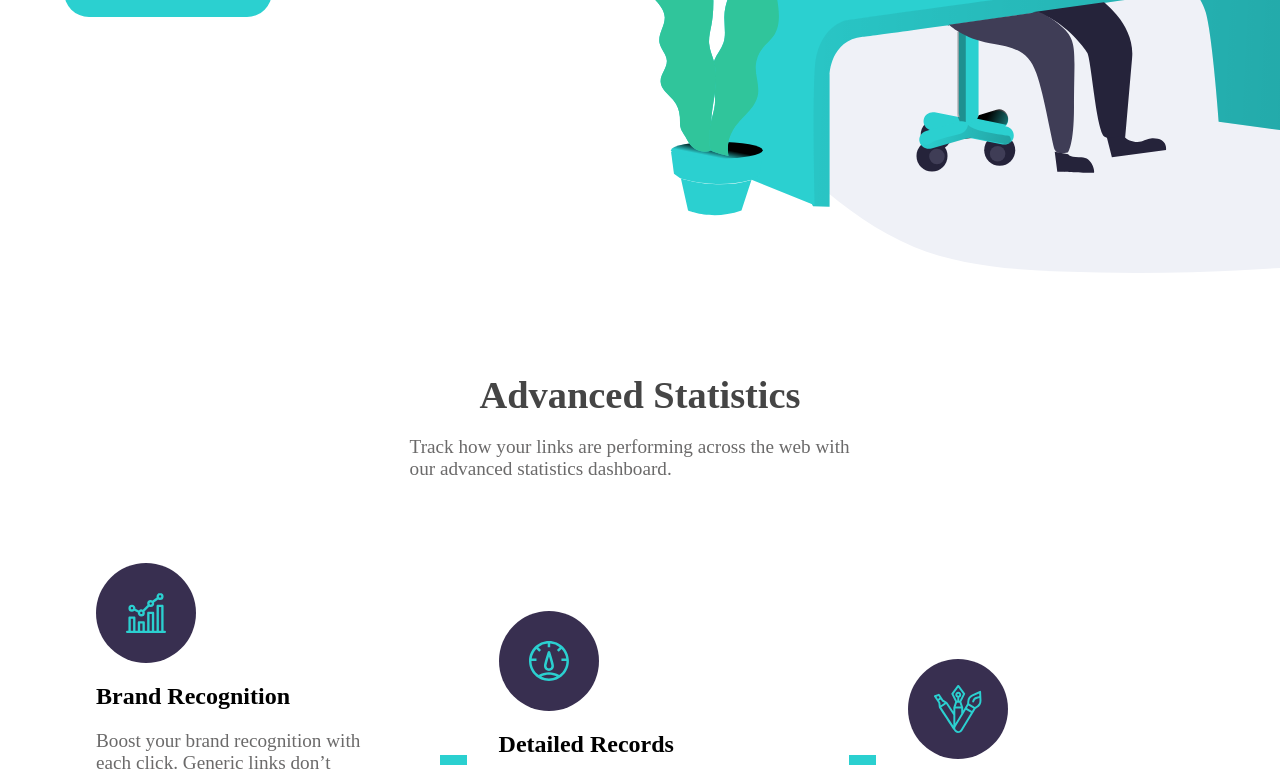
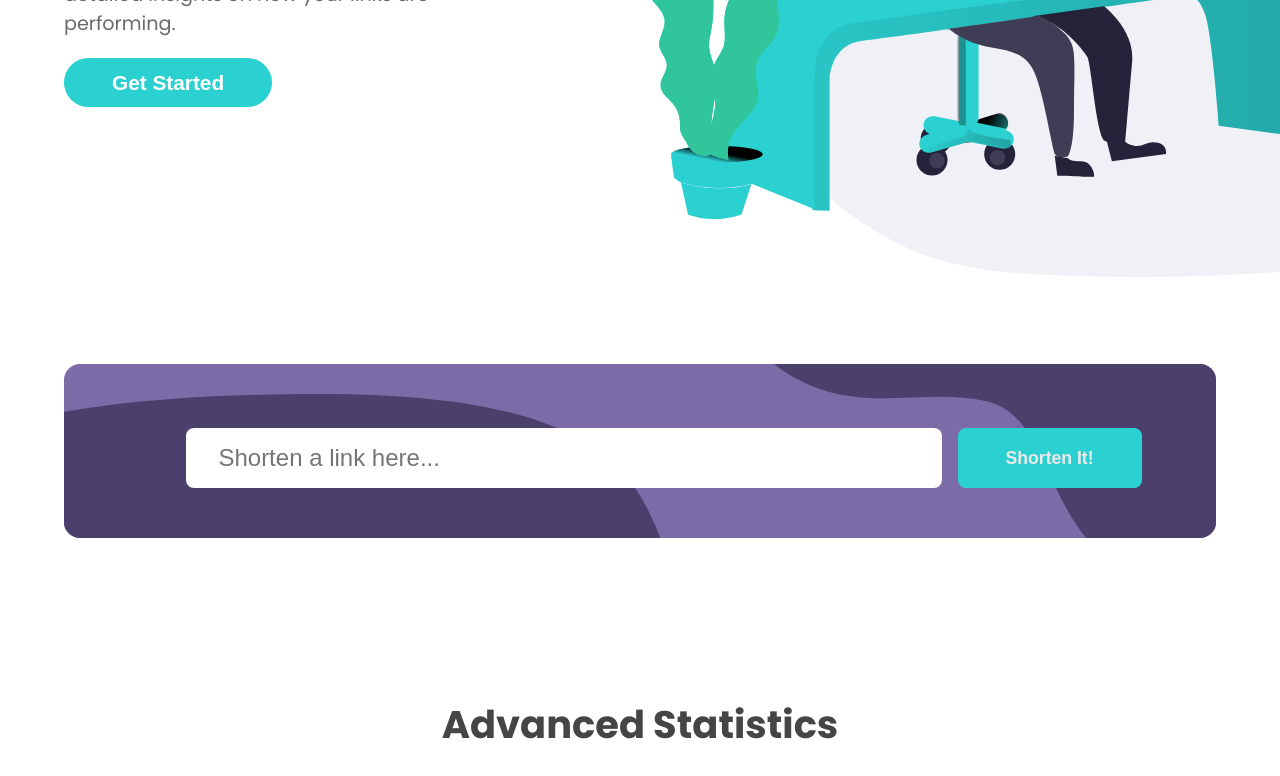
Before and after one commit to pesto-students/p5-nitish-honeykhra, a React (Create React App) app in the folder Week-10/url-shortner/: page / in a window 1280 px wide. Shown: the part 492-1268 px from the top of the page. Built offline with nearby package versions, Linux system fonts and the light colour scheme.

Commit message:
functionality completed and remaining styling done

```diff
--- a/Week-10/url-shortner/package.json
+++ b/Week-10/url-shortner/package.json
@@ -6,9 +6,13 @@
     "@testing-library/jest-dom": "^5.16.5",
     "@testing-library/react": "^13.4.0",
     "@testing-library/user-event": "^13.5.0",
+    "axios": "^1.2.0",
     "react": "^18.2.0",
     "react-dom": "^18.2.0",
     "react-scripts": "5.0.1",
+    "react-spinner": "^0.2.7",
+    "react-spinners": "^0.13.6",
+    "uuid": "^9.0.0",
     "web-vitals": "^2.1.4"
   },
   "scripts": {
--- a/Week-10/url-shortner/src/App.css
+++ b/Week-10/url-shortner/src/App.css
@@ -1,6 +1,11 @@
+@import url("https://fonts.googleapis.com/css2?family=Poppins:ital,wght@0,100;0,200;0,300;0,400;0,500;0,600;0,700;0,800;0,900;1,400;1,500;1,600&display=swap");
+
 body {
   margin: 0;
   padding: 0;
+  font-family: "Poppins", sans-serif;
+  -webkit-font-smoothing: antialiased;
+  -moz-osx-font-smoothing: grayscale;
 }
 
 ul li,
@@ -245,3 +250,91 @@ p {
 .footer ul {
   margin: 0;
 }
+
+/* Url Input */
+.urlInput {
+  padding: 0 4rem;
+  margin-top: 5rem;
+  width: 90vw;
+}
+.urlInput .img {
+  position: absolute;
+  margin: 0;
+  width: 90vw;
+  border-radius: 1rem;
+  background-color: #7b6ba7;
+  z-index: -1;
+}
+.urlInput .content {
+  margin-top: 1rem;
+  display: flex;
+  justify-content: center;
+  padding: 3rem 0;
+}
+.urlInput .content input {
+  width: 60%;
+  padding: 1rem 2rem;
+  margin: 0 1rem 0 3rem;
+  border: none;
+  border-radius: 0.5rem;
+  font-size: 1.5rem;
+}
+.urlInput .content button {
+  padding: 0rem 3rem;
+  border: none;
+  border-radius: 0.5rem;
+  font-size: 1.1rem;
+  color: #ece9e9;
+  background-color: #2bd0d0;
+  font-weight: 600;
+}
+
+/* GetShortUrl */
+.getshorturlcontainer {
+  margin-top: 2rem;
+  border-radius: 1rem;
+  background-color: #917ec4;
+  color: #d9d5e4;
+}
+
+.getshorturl {
+  display: flex;
+  justify-content: space-between;
+  align-items: center;
+  border-bottom: 1px solid #16131d;
+  padding: 2rem 2rem;
+  max-width: 90vw;
+}
+.getshorturl h2 {
+  font-weight: 400;
+  font-size: 1.2rem;
+}
+
+.getshorturl button {
+  color: #fff;
+  background-color: #39324e;
+  font-size: 1rem;
+  border: none;
+  border-radius: 2rem;
+  padding: 0.8rem 2rem;
+  font-weight: 500;
+  margin-left: 2rem;
+}
+
+.getshorturl .original-link {
+  flex: 3;
+}
+.getshorturl .right {
+  flex: 2;
+  display: flex;
+  flex-direction: row;
+  justify-content: flex-end;
+}
+
+/* Loader */
+.loader {
+  display: flex;
+  justify-content: center;
+  align-items: center;
+  margin: 2rem;
+}
--- a/Week-10/url-shortner/src/App.js
+++ b/Week-10/url-shortner/src/App.js
@@ -1,6 +1,7 @@
 import "./App.css";
 import Hero from "./components/Hero";
 import Navbar from "./components/Navbar";
+import UrlInput from "./components/UrlInput";
 import Statistics from "./components/Statistics";
 import Boost from "./components/Boost";
 import Footer from "./components/Footer";
@@ -10,6 +11,7 @@ function App() {
     <div className="App">
       <Navbar />
       <Hero />
+      <UrlInput />
       <Statistics />
       <Boost />
       <Footer />
--- /dev/null
+++ b/Week-10/url-shortner/src/components/GetShortUrl.js
@@ -0,0 +1,32 @@
+import { useState } from "react";
+
+export default function GetShortUrl({ input, url }) {
+  const [copy, setCopy] = useState(false);
+
+  if (!url) return null;
+  const shrtLink = url.result.short_link;
+  const orgnLink = url.result.original_link;
+
+  const CopyOnClick = () => {
+    navigator.clipboard.writeText(shrtLink);
+    navigator.clipboard.readText().then((clipText) => {
+      // console.log(clipText);
+      if (clipText === shrtLink) {
+        setCopy(true);
+      }
+    });
+  };
+  // console.log(url.result.short_link);
+  // console.log(url.result.original_link);
+  return (
+    <div className="getshorturl">
+      <h2 className="original-link">{orgnLink}</h2>
+      <div className="right">
+        <h2 className="short-link">{shrtLink}</h2>
+        <button onClick={() => CopyOnClick()}>
+          {!copy ? "Copy" : "Copied"}
+        </button>
+      </div>
+    </div>
+  );
+}
--- /dev/null
+++ b/Week-10/url-shortner/src/components/Loader.js
@@ -0,0 +1,11 @@
+import HashLoader from "react-spinners/HashLoader";
+
+function Loader({ loading }) {
+  return (
+    <div className="loader">
+      <HashLoader color="#382f50" loading={loading} size={100} />
+    </div>
+  );
+}
+
+export default Loader;
--- /dev/null
+++ b/Week-10/url-shortner/src/components/UrlInput.js
@@ -0,0 +1,64 @@
+import React, { useState } from "react";
+import urlInputImage from "../images/bg-shorten-desktop.svg";
+import GetShortUrl from "./GetShortUrl";
+import axios from "axios";
+import { v4 as uuidV4 } from "uuid";
+import Loader from "./Loader";
+
+const UrlInput = () => {
+  // const initialState = [];
+  const [input, setInput] = useState("");
+  const [url, setUrl] = useState(null);
+  const [urlArray, setUrlArray] = useState([]);
+  let [loading, setLoading] = useState(false);
+  const baseURL = `https://api.shrtco.de/v2/shorten?url=${input}`;
+
+  const onInputChange = (e) => {
+    setInput(e.target.value);
+  };
+
+  const onButtonEnter = async (e) => {
+    e.preventDefault();
+    setLoading(true);
+    try {
+      await axios.get(baseURL).then((response) => {
+        setUrl(response.data);
+        setUrlArray([...urlArray, response.data]);
+        // console.log(urlArray);
+      });
+    } catch (error) {
+      console.log(error.response.data.error);
+      alert(error.response.data.error);
+    }
+    setLoading(false);
+  };
+
+  return (
+    <div className="urlInput">
+      <img src={urlInputImage} alt="" className="img" />
+      <form className="content" onSubmit={onButtonEnter}>
+        <input
+          type="text"
+          name=""
+          id=""
+          value={input}
+          placeholder="Shorten a link here..."
+          required
+          onChange={onInputChange}
+        />
+        {/* <button onClick={onButtonEnter}>Shorten It!</button> */}
+        <button>Shorten It!</button>
+      </form>
+      <Loader loading={loading} />
+      {/* {url && <GetShortUrl input={input} url={url} />} */}
+      <div className="getshorturlcontainer">
+        {url &&
+          urlArray.map((urlA) => (
+            <GetShortUrl input={input} url={urlA} key={uuidV4()} />
+          ))}{" "}
+      </div>
+    </div>
+  );
+};
+
+export default UrlInput;
```
Also changed, not shown: 1 other file (tests, documents, lock files or other folders).
